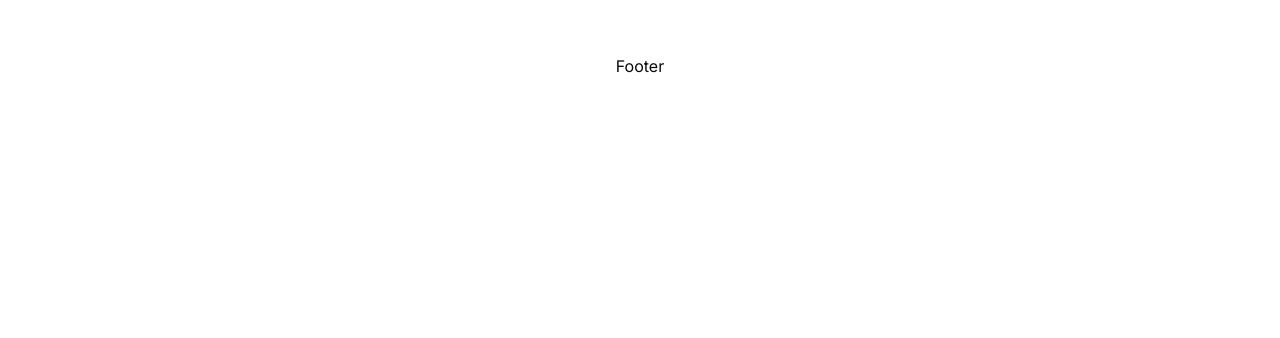
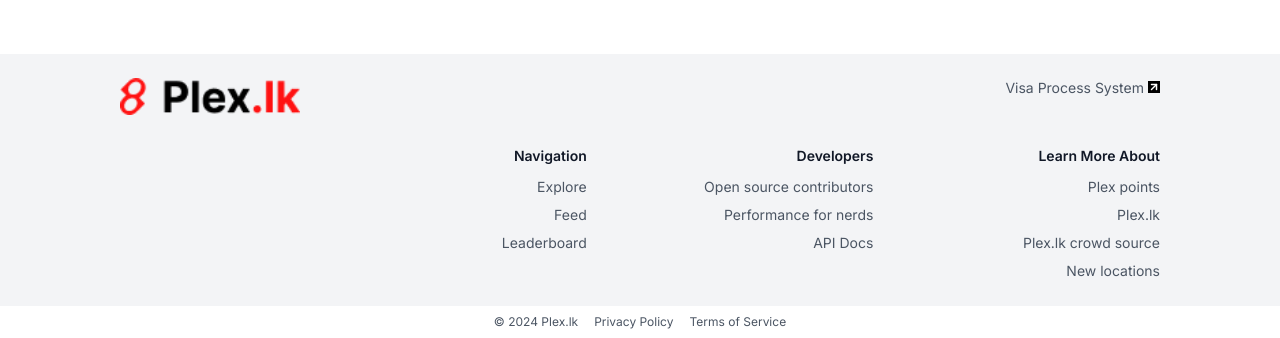
Before and after one commit to Lithara/plex.lk-tourism-gamification-app, a Next.js app: page / in a window 1280 px wide. Shown: the part 2106-2444 px from the top of the page. Before the commit the page ends 2184 px from the top, so only its background shows below. Built offline with nearby package versions, Linux system fonts and the light colour scheme.

Commit message:
minor changes

```diff
--- a/app/components/Footer.tsx
+++ b/app/components/Footer.tsx
@@ -1,7 +1,150 @@
-import React from "react";
+import Link from "next/link";
+import Image from "next/image";
+import { ArrowUpRight } from "lucide-react";
 
-const Footer = () => {
-  return <div>Footer</div>;
-};
+export default function Footer() {
+  return (
+    <footer className="bg-gray-100 flex flex-col place-content-center w-full">
+      <div className="mx-[16px] sm:mx-[64px] md:mx-[120px]">
+        <div className="py-6 md:grid grid-flow-col grid-rows-3 flex flex-col ">
+          <div className="row-span-3 flex md:justify-start justify-center md:items-start">
+            <Link href="/" className=" p-0">
+              <Image
+                src="/logo.png"
+                alt="Plex.lk Logo"
+                width={180}
+                height={0}
+                priority
+              />
+            </Link>
+          </div>
+          <div className="flex justify-center sm:place-items-start sm:justify-end gap-6 col-span-2 py-4 sm:py-0">
+            <div className="flex items-baseline gap-1 text-sm text-gray-600">
+              <Link href="/visa-process" className="hover:text-gray-900">
+                Visa Process System
+              </Link>
+              <ArrowUpRight
+                className="h-3 w-3 bg-black p-0"
+                color="white"
+                strokeWidth={3}
+              />
+            </div>
+          </div>
 
-export default Footer;
+          <div className="sm:grid grid-cols-1 gap-8 md:grid-cols-3 flex flex-col  items-center   sm:col-span-2 sm:row-span-2 sm:place-items-end sm:text-right text-center sm:items-start ">
+            <div className="md:pl-8 lg:pl-16">
+              <h3 className="text-sm font-semibold text-gray-900">
+                Navigation
+              </h3>
+              <ul className="mt-2 space-y-1">
+                <li>
+                  <Link
+                    href="/explore"
+                    className="text-sm text-gray-600 hover:text-gray-900">
+                    Explore
+                  </Link>
+                </li>
+                <li>
+                  <Link
+                    href="/feed"
+                    className="text-sm text-gray-600 hover:text-gray-900">
+                    Feed
+                  </Link>
+                </li>
+                <li>
+                  <Link
+                    href="/leaderboard"
+                    className="text-sm text-gray-600 hover:text-gray-900">
+                    Leaderboard
+                  </Link>
+                </li>
+              </ul>
+            </div>
+
+            <div className="md:pl-8 lg:pl-16">
+              <h3 className="text-sm font-semibold text-gray-900">
+                Developers
+              </h3>
+              <ul className="mt-2 space-y-1">
+                <li>
+                  <Link
+                    href="/contributors"
+                    className="text-sm text-gray-600 hover:text-gray-900">
+                    Open source contributors
+                  </Link>
+                </li>
+                <li>
+                  <Link
+                    href="/performance"
+                    className="text-sm text-gray-600 hover:text-gray-900">
+                    Performance for nerds
+                  </Link>
+                </li>
+                <li>
+                  <Link
+                    href="/api-docs"
+                    className="text-sm text-gray-600 hover:text-gray-900">
+                    API Docs
+                  </Link>
+                </li>
+              </ul>
+            </div>
+
+            <div className="md:pl-8 lg:pl-16">
+              <h3 className="text-sm font-semibold text-gray-900">
+                Learn More About
+              </h3>
+              <ul className="mt-2 space-y-1">
+                <li>
+                  <Link
+                    href="/plex-points"
+                    className="text-sm text-gray-600 hover:text-gray-900">
+                    Plex points
+                  </Link>
+                </li>
+                <li>
+                  <Link
+                    href="/about"
+                    className="text-sm text-gray-600 hover:text-gray-900">
+                    Plex.lk
+                  </Link>
+                </li>
+                <li>
+                  <Link
+                    href="/crowd-source"
+                    className="text-sm text-gray-600 hover:text-gray-900">
+                    Plex.lk crowd source
+                  </Link>
+                </li>
+                <li>
+                  <Link
+                    href="/locations"
+                    className="text-sm text-gray-600 hover:text-gray-900">
+                    New locations
+                  </Link>
+                </li>
+              </ul>
+            </div>
+          </div>
+        </div>
+      </div>
+      <div className=" py-2 bg-white w-full h-auto">
+        <div className="flex  flex-col items-center justify-center sm:gap-4 gap-1 md:flex-row md:justify-center">
+          <p className="text-xs text-gray-600">© 2024 Plex.lk</p>
+          <div className="flex gap-4">
+            <Link
+              href="/privacy"
+              className="text-xs text-gray-600 hover:text-gray-900">
+              Privacy Policy
+            </Link>
+            <Link
+              href="/terms"
+              className="text-xs text-gray-600 hover:text-gray-900">
+              Terms of Service
+            </Link>
+          </div>
+        </div>
+      </div>
+    </footer>
+  );
+}
--- a/app/components/Navbar.tsx
+++ b/app/components/Navbar.tsx
@@ -5,7 +5,6 @@
 import { ArrowUpRight, CircleAlert, Menu, UserRound } from "lucide-react";
 import { cn } from "@/lib/utils";
 import { Badge } from "@/components/ui/badge";
-import { Button } from "@/components/ui/button";
 
 interface NavBarProps {
   variant?: "landing" | "app" | "visa";
@@ -17,7 +16,7 @@
 const Navbar = ({
   variant = "app",
   showVisa = true,
-  showSearch = false,
+  //showSearch = false,
   activeItem,
 }: NavBarProps) => {
   const [isVisible, setIsVisible] = useState(true);
@@ -89,7 +88,7 @@
           {/* middle  */}
           <div>
             {variant !== "landing" && variant !== "visa" && (
-              <nav className="hidden md:flex  items-center gap-6 sm:text-xl md:text-2xl font-medium">
+              <nav className="hidden sm:flex  items-center sm:gap-4 md:gap-6/  sm:text-md md:text-xl font-normal">
                 <Link
                   href="/explore"
                   className={cn(
@@ -137,20 +136,22 @@
           {/* right side */}
           <div className="flex items-center gap-2">
             {variant !== "landing" && variant !== "visa" && (
-              <div className="bg-yellow-50 p-2 h-6 w-auto flex items-center justify-center rounded-full text-amber-900">
+              <div className="bg-yellow-50 p-2   w-auto flex items-center justify-center rounded-full text-amber-900 text-xs">
                 <p className="flex items-center gap-1">
                   5 PLX <CircleAlert className="w-4 h-4"></CircleAlert>
                 </p>
               </div>
             )}
             {variant !== "landing" && (
-              <div className="p-2 border-2 border-gray-400 rounded-full flex gap-2 justify-between items-center">
+              <div className="p-1 border-2 border-gray-400 sm:h-12 h-10 rounded-full flex gap-2 justify-between items-center">
                 <UserRound
-                  className="bg-gray-400 rounded-full w-auto h-8"
+                  className="bg-gray-400 rounded-full w-auto h-full"
                   color="white"></UserRound>
 
                 <div>
-                  <Menu className="w-auto h-8"> </Menu>
+                  <Menu className="w-auto h-full" color="black">
+                    {" "}
+                  </Menu>
                 </div>
               </div>
             )}
--- a/app/page.tsx
+++ b/app/page.tsx
@@ -1,5 +1,3 @@
-import Image from "next/image";
-
 export default function Home() {
   return <div className="h-[2000px]">hello</div>;
 }
```
